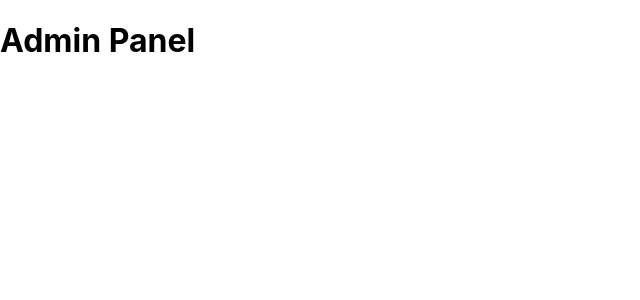
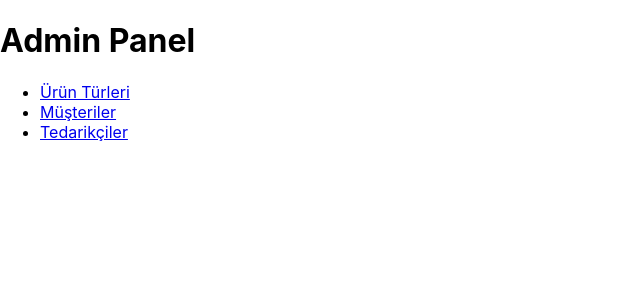
Before and after one commit to mertalitosun/paketeraTask, a React (Create React App) app in the folder frontend/: page /admin in a window 1280 px wide. Shown: the top 300 px of the page, without its empty margins (0-640 px from the left). Built offline with nearby package versions, Linux system fonts and the light colour scheme.

Commit message:
admin ürün türleri listeler

```diff
--- a/frontend/src/pages/admin/AdminDashboard.jsx
+++ b/frontend/src/pages/admin/AdminDashboard.jsx
@@ -1,8 +1,25 @@
 import React from "react";
+import {Link,Routes,Route} from "react-router-dom";
+import ProductTypes from "./ProductTypes";
 
 function AdminDashboard(){
     return(
-        <h1>Admin Panel</h1>
+        <div>
+            <h1>Admin Panel</h1>
+            <nav>
+                <ul>
+                    <li><Link to="product-types">Ürün Türleri</Link></li>
+                    <li><Link to="users">Müşteriler</Link></li>
+                    <li><Link to="suppliers">Tedarikçiler</Link></li>
+                </ul>
+            </nav>
+
+            <Routes>
+                <Route path="product-types" element={<ProductTypes/>}></Route>
+                <Route path="users" element={<ProductTypes/>}></Route>
+                <Route path="suppliers" element={<ProductTypes/>}></Route>
+            </Routes>
+        </div>
     )
 }
 
--- a/frontend/src/pages/admin/ProductTypes.jsx
+++ b/frontend/src/pages/admin/ProductTypes.jsx
@@ -1,5 +1,3 @@
-// src/pages/Admin/ProductTypes.jsx
-
 import React, { useEffect, useState } from "react";
 import axios from "axios";
 
@@ -10,7 +8,6 @@ function ProductTypes() {
 
   const token = localStorage.getItem("token");
 
-  // Ürün türlerini API'den çek
   const fetchProductTypes = async () => {
     try {
       const res = await axios.get("http://localhost:4000/admin/product-types", {
@@ -55,7 +52,6 @@ function ProductTypes() {
   return (
     <div style={{ maxWidth: 600, margin: "auto", padding: 20 }}>
       <h2>Ürün Türleri</h2>
-
       <form onSubmit={handleAddType}>
         <input
           type="text"
```
